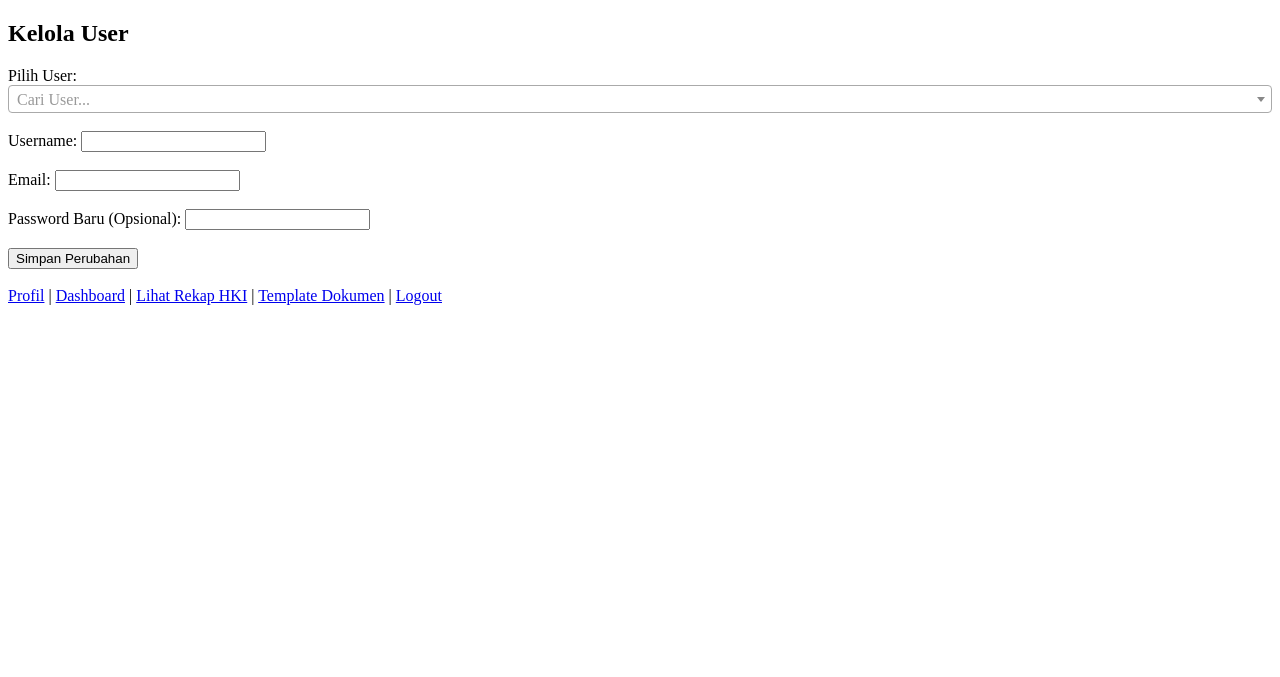
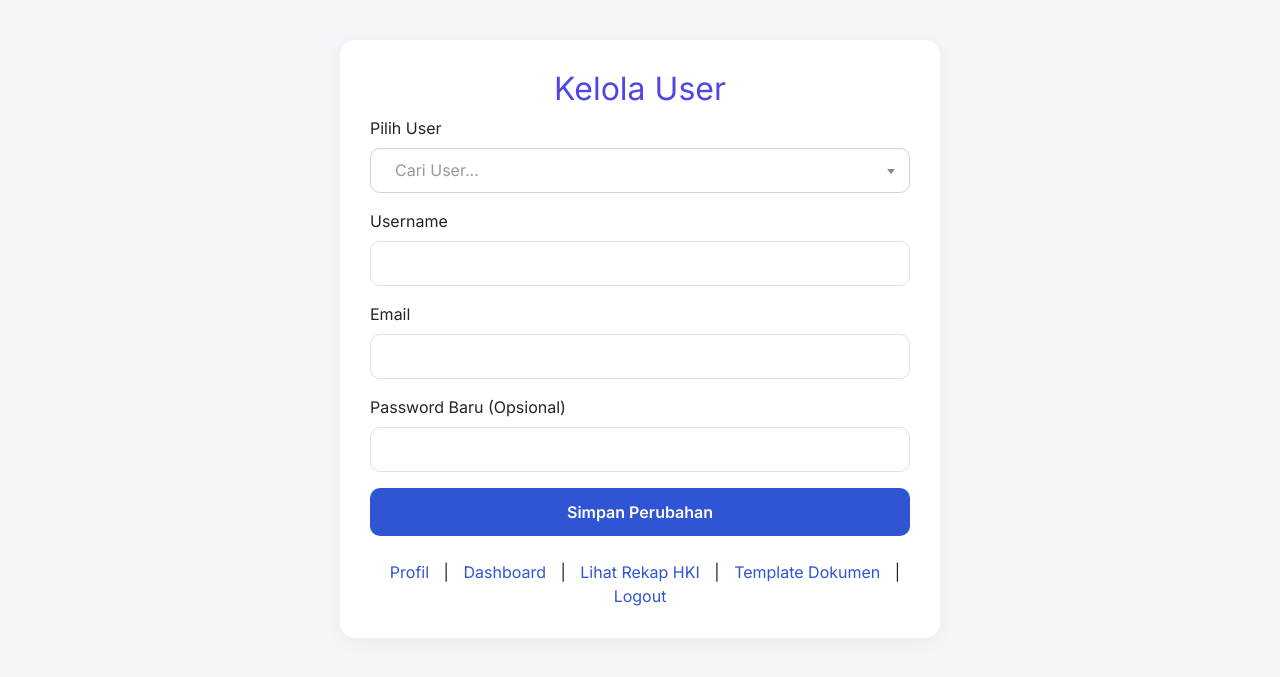
Before and after one commit to jabie393/hki_project, a PHP site: page /reset_password.php in a window 1280 px wide. Shown: the top 677 px of the page. Run offline with PHP 8.4, Linux system fonts and the light colour scheme; the visitor is signed in with stand-in values (Sample User, id 1); data that the repository does not hold is empty.

Commit message:
FE Update

```diff
--- /dev/null
+++ b/css/reset_password.css
@@ -0,0 +1,100 @@
+body {
+    font-family: 'Inter', sans-serif;
+    background: #f4f6f9;
+    padding: 40px;
+}
+
+.container {
+    background: #fff;
+    padding: 30px;
+    border-radius: 15px;
+    box-shadow: 0 4px 20px rgba(0, 0, 0, 0.05);
+    max-width: 600px;
+    margin: auto;
+}
+
+h2 {
+    color: #4f46e5;
+    margin-top: 0;
+    text-align: center;
+}
+
+.form-label {
+    font-weight: 500;
+}
+
+.form-control,
+.select2-container--default .select2-selection--single {
+    height: 45px;
+    border-radius: 10px;
+}
+
+.select2-selection__rendered {
+    line-height: 45px !important;
+    padding-left: 12px !important;
+    color: #6c757d !important;
+}
+
+.select2-container--default .select2-selection--single {
+    padding: 0 40px 0 12px; /* Tambahkan ruang kanan untuk X */
+    border: 1px solid #ced4da;
+    display: flex;
+    align-items: center;
+    height: 45px !important;
+    border-radius: 10px;
+    position: relative;
+}
+
+.select2-container--default .select2-selection--single .select2-selection__clear {
+    position: absolute;
+    right: 36px; /* geser dari kanan agar tidak ketumpuk arrow */
+    top: 50%;
+    transform: translateY(-50%);
+    color: #6c757d;
+    font-size: 1.2em;
+    cursor: pointer;
+    z-index: 10;
+}
+
+.select2-selection__arrow {
+    height: 100% !important;
+    top: 0 !important;
+    right: 8px !important;
+    position: absolute;
+    display: flex;
+    align-items: center;
+}
+
+.select2-search__field {
+    padding: 6px;
+    border-radius: 6px;
+}
+
+.btn-primary {
+    width: 100%;
+    padding: 12px;
+    border-radius: 10px;
+    font-weight: 600;
+    background-color: #2f55d4;
+    border: none;
+}
+
+.btn-primary:hover {
+    background-color: #1f3bb3;
+}
+
+.nav-links {
+    text-align: center;
+    margin-top: 20px;
+}
+
+.nav-links a {
+    margin: 0 10px;
+    color: #2f55d4;
+    text-decoration: none;
+    font-weight: 500;
+}
+
+.nav-links a:hover {
+    text-decoration: underline;
+}
--- a/dashboard.php
+++ b/dashboard.php
@@ -19,6 +19,7 @@ $result = $conn->query("SELECT * FROM registrations WHERE user_id = '$user_id'")
     <meta charset="UTF-8">
     <meta name="viewport" content="width=device-width, initial-scale=1.0">
     <title>Document</title>
+    <link rel="stylesheet" href="https://cdn.jsdelivr.net/npm/water.css@2/out/water.css">
     <link rel="stylesheet" href="css/dashboard.css">
 </head>
 
--- a/reset_password.php
+++ b/reset_password.php
@@ -1,21 +1,19 @@
+<!-- Flow FE -->
 <?php
 session_start();
 include 'config/config.php';
 
-// Periksa apakah admin sudah login
 if (!isset($_SESSION['user_id']) || $_SESSION['role'] != 'admin') {
     header("Location: login.php");
     exit();
 }
 
-// Jika form disubmit
 if ($_SERVER["REQUEST_METHOD"] == "POST") {
     $user_id = $_POST['user_id'];
     $new_username = $_POST['new_username'];
     $new_email = $_POST['new_email'];
     $new_password = !empty($_POST['new_password']) ? password_hash($_POST['new_password'], PASSWORD_DEFAULT) : null;
 
-    // Cek apakah email baru sudah digunakan oleh user lain
     $email_check = $conn->prepare("SELECT id FROM users WHERE email = ? AND id != ?");
     $email_check->bind_param("si", $new_email, $user_id);
     $email_check->execute();
@@ -27,7 +25,6 @@ if ($_SERVER["REQUEST_METHOD"] == "POST") {
     }
     $email_check->close();
 
-    // Cek apakah username baru sudah digunakan oleh user lain
     $username_check = $conn->prepare("SELECT id FROM users WHERE username = ? AND id != ?");
     $username_check->bind_param("si", $new_username, $user_id);
     $username_check->execute();
@@ -38,12 +35,10 @@ if ($_SERVER["REQUEST_METHOD"] == "POST") {
     }
     $username_check->close();
 
-    // Update username dan email
     $query = $conn->prepare("UPDATE users SET username = ?, email = ? WHERE id = ?");
     $query->bind_param("ssi", $new_username, $new_email, $user_id);
     $query->execute();
 
-    // Update password jika diisi
     if ($new_password) {
         $query = $conn->prepare("UPDATE users SET password = ? WHERE id = ?");
         $query->bind_param("si", $new_password, $user_id);
@@ -63,66 +58,87 @@ if ($_SERVER["REQUEST_METHOD"] == "POST") {
     <meta name="viewport" content="width=device-width, initial-scale=1.0">
     <title>Kelola User</title>
 
-    <!-- Tambahkan CSS Select2 -->
+    <!-- Google Font -->
+    <link href="https://fonts.googleapis.com/css2?family=Inter:wght@400;600&display=swap" rel="stylesheet">
+
+    <!-- Bootstrap 5 -->
+    <link href="https://cdn.jsdelivr.net/npm/bootstrap@5.3.3/dist/css/bootstrap.min.css" rel="stylesheet">
+
+    <!-- Select2 -->
     <link href="https://cdnjs.cloudflare.com/ajax/libs/select2/4.0.13/css/select2.min.css" rel="stylesheet" />
 
-    <!-- Tambahkan jQuery (Wajib sebelum Select2) -->
-    <script src="https://cdnjs.cloudflare.com/ajax/libs/jquery/3.6.0/jquery.min.js"></script>
-    <script src="https://cdnjs.cloudflare.com/ajax/libs/select2/4.0.13/js/select2.min.js"></script>
+    <!-- Custom Style -->
+    <link rel="stylesheet" href="css/reset_password.css">
 </head>
 
 <body>
+    <div class="container">
         <h2>Kelola User</h2>
         <form method="post">
-        <label for="user_id">Pilih User:</label>
-        <select id="userSelect" name="user_id" required style="width: 100%;">
-            <option value="">-- Pilih User --</option>
+            <div class="mb-3">
+                <label for="user_id" class="form-label">Pilih User</label>
+                <select id="userSelect" name="user_id" style="width: 100%;">
+                    <option value="">Cari User...</option>
                     <?php
                     include 'config/config.php';
                     $result = $conn->query("SELECT id, username FROM users");
-
                     while ($row = $result->fetch_assoc()) {
                         echo "<option value='{$row['id']}'>{$row['username']}</option>";
                     }
                     ?>
                 </select>
 
-        <br><br>
+            </div>
 
-        <label for="new_username">Username:</label>
-        <input type="text" id="new_username" name="new_username" required autocomplete="off">
+            <div class="mb-3">
+                <label for="new_username" class="form-label">Username</label>
+                <input type="text" id="new_username" name="new_username" class="form-control" required
+                    autocomplete="off">
+            </div>
 
-        <br><br>
+            <div class="mb-3">
+                <label for="new_email" class="form-label">Email</label>
+                <input type="email" id="new_email" name="new_email" class="form-control" required autocomplete="off">
+            </div>
 
-        <label for="new_email">Email:</label>
-        <input type="email" id="new_email" name="new_email" required autocomplete="off">
+            <div class="mb-3">
+                <label for="new_password" class="form-label">Password Baru (Opsional)</label>
+                <input type="password" name="new_password" class="form-control" autocomplete="new-password">
+            </div>
 
-        <br><br>
+            <button type="submit" class="btn btn-primary">Simpan Perubahan</button>
+        </form>
 
-        <label for="new_password">Password Baru (Opsional):</label>
-        <input type="password" name="new_password" autocomplete="new-password">
-
-        <br><br>
-
-        <button type="submit">Simpan Perubahan</button>
-    </form><br>
-    <div>
+        <div class="nav-links mt-4">
             <a href="profile.php">Profil</a> |
             <a href="admin.php">Dashboard</a> |
             <a href="rekap_hki.php">Lihat Rekap HKI</a> |
             <a href="template.php">Template Dokumen</a> |
             <a href="services/logout.php">Logout</a>
         </div>
+    </div>
 
-    <!-- Pindahkan script Select2 ke sini setelah jQuery dimuat -->
+    <!-- jQuery dan Bootstrap -->
+    <script src="https://cdnjs.cloudflare.com/ajax/libs/jquery/3.6.0/jquery.min.js"></script>
+    <script src="https://cdn.jsdelivr.net/npm/bootstrap@5.3.3/dist/js/bootstrap.bundle.min.js"></script>
+
+    <!-- Select2 -->
+    <script src="https://cdnjs.cloudflare.com/ajax/libs/select2/4.0.13/js/select2.min.js"></script>
+
     <script>
         $(document).ready(function () {
             $('#userSelect').select2({
                 placeholder: "Cari User...",
-                allowClear: true
+                allowClear: true,
+                width: '100%',
+                dropdownAutoWidth: true
             });
 
-            // Ambil data user secara otomatis setelah memilih user
+            // Fokus ke kolom pencarian saat dropdown dibuka
+            $('#userSelect').on('select2:open', function () {
+                document.querySelector('.select2-search__field').focus();
+            });
+
             $('#userSelect').change(function () {
                 var userId = $(this).val();
                 if (userId) {
```
Also changed, not shown: css/template.css (added, +195 -0 lines), p.php (added, +17 -0 lines), template.php (+41 -10 lines). Lines whose indentation alone changed are shown as unchanged.
